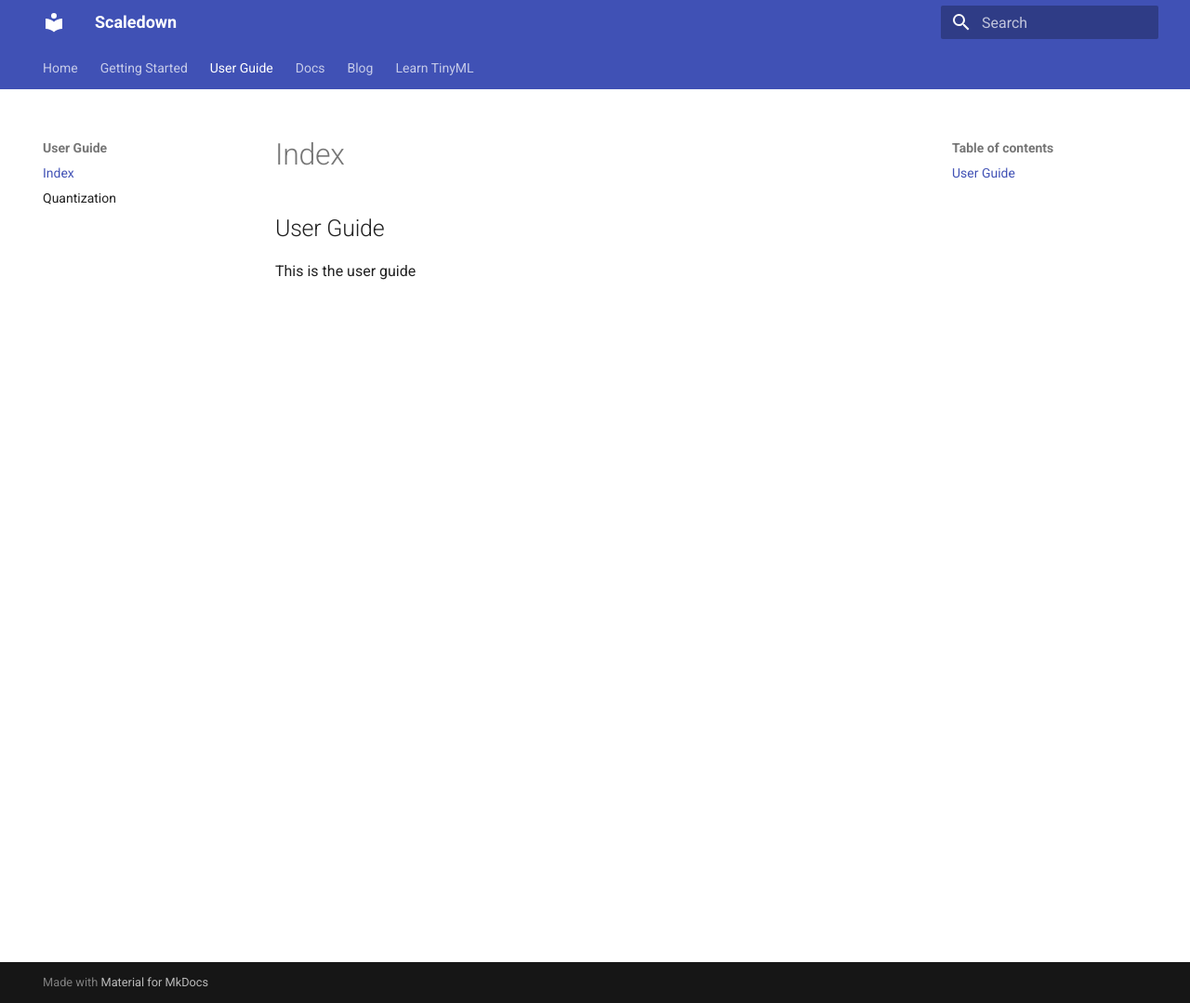
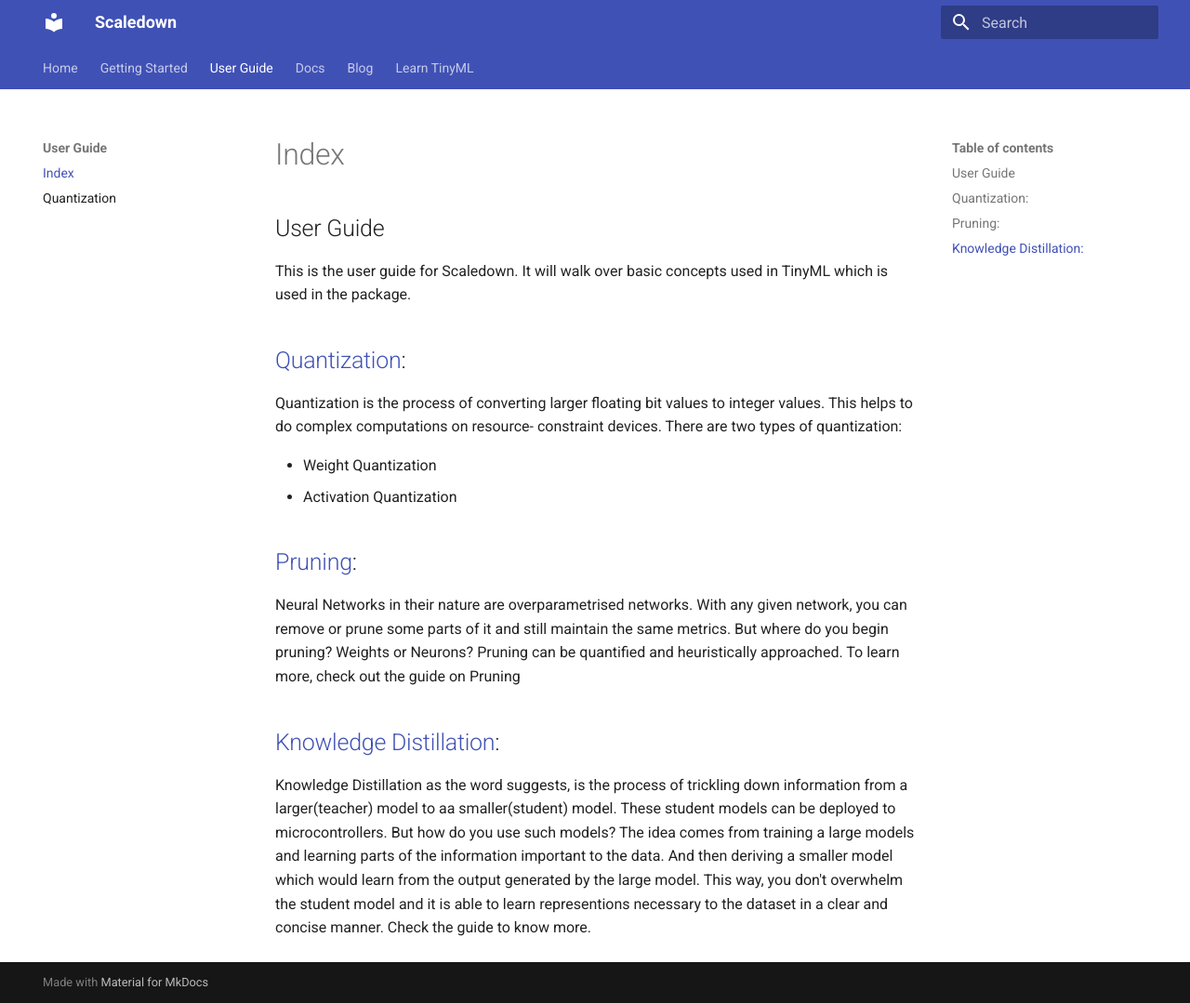
Before and after one commit to scaledown-team/scaledown-team.github.io, an MkDocs documentation site: the page built from docs/guide/index.md, in a window 1280 px wide and 1079 px high. Shown: the whole window at 93% size. Built offline with MkDocs 1.6.1 and Material for MkDocs 9.7.7, drawn with Linux system fonts in a browser that asks for light colours.

Commit message:
changes to user guide

```diff
--- a/docs/guide/index.md
+++ b/docs/guide/index.md
@@ -1,2 +1,18 @@
 ## User Guide
-This is the user guide
+This is the user guide for Scaledown. It will walk over basic concepts used in TinyML which is used in the package.
+
+## [Quantization](https://scaledown-team.github.io/guide/quantization/):
+Quantization is the process of converting larger floating bit values to integer values. This helps to do complex computations on resource- constraint devices. There are two types of quantization:
+
+- Weight Quantization
+- Activation Quantization
+
+## [Pruning](https://scaledown-team.github.io/guide/pruning/):
+
+ Neural Networks in their nature are overparametrised networks. With any given network, you can remove or prune some parts of it and still maintain the same metrics. But where do you begin pruning? Weights or Neurons? Pruning can be quantified and heuristically approached. To learn more, check out the guide on Pruning
+
+
+## [Knowledge Distillation](https://scaledown-team.github.io/guide/knowledgedistillation/):
+
+Knowledge Distillation as the word suggests, is the process of trickling down information from a larger(teacher) model to aa smaller(student) model. These student models can be deployed to microcontrollers.
+But how do you use such models? The idea comes from training a large models and learning parts of the information important to the data. And then deriving a smaller model which would learn from the output generated by the large model. This way, you don't overwhelm the student model and it is able to learn representions necessary to the dataset in a clear and concise manner. Check the guide to know more.
```
Also changed, not shown: docs/guide/knowledgedistillation.md (added), docs/guide/pruning.md (added).
